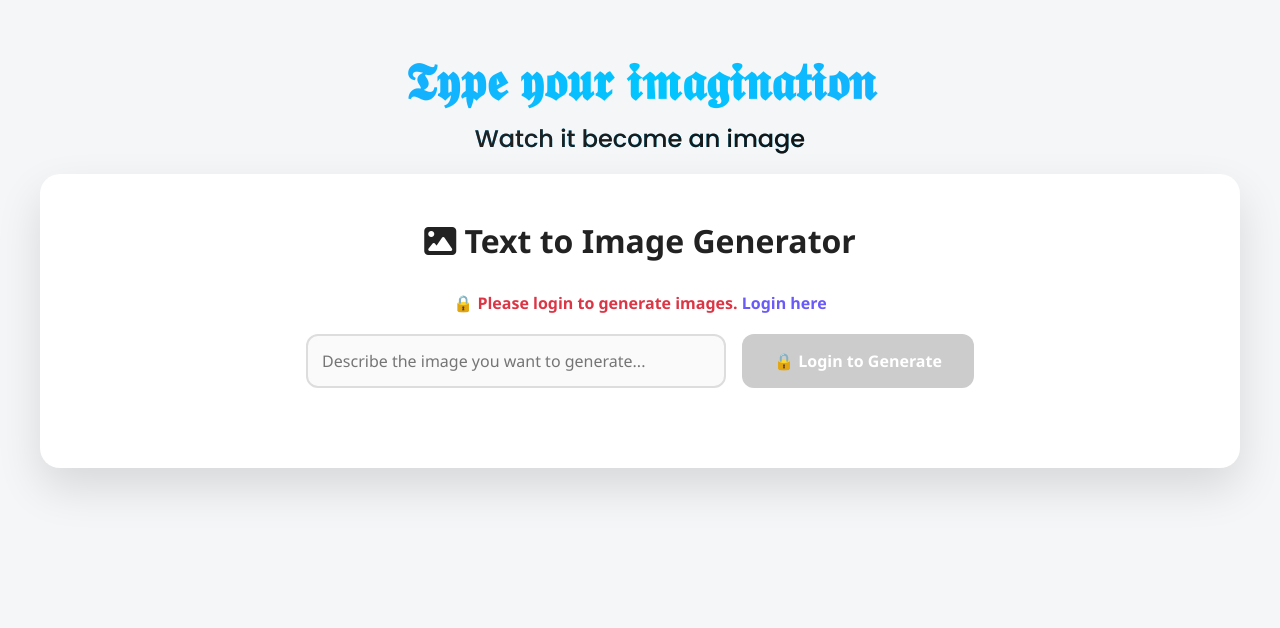
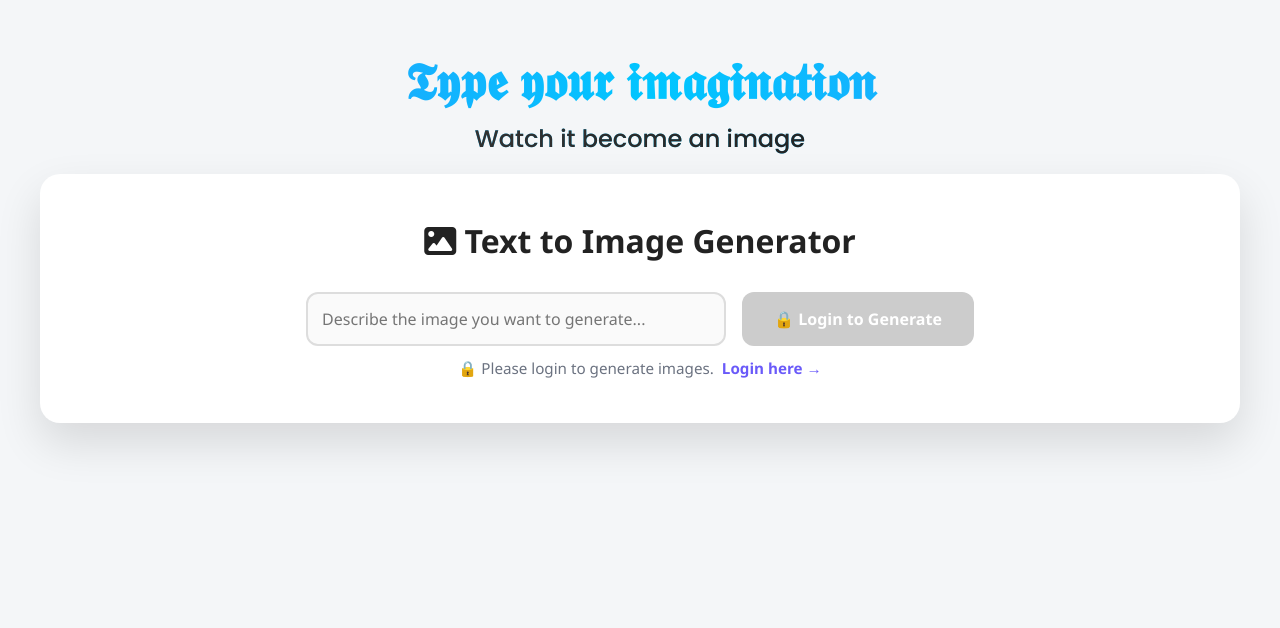
Before and after one commit to Srihariniv/chartbox, a Django app: page /image/ in a window 1280 px wide. Shown: the part 71-699 px from the top of the page. Run offline with Django 5.2, Linux system fonts and the light colour scheme.

Commit message:
Updated UI and login flow for image generation

```diff
--- a/mainapp/templates/mainapp/history.html
+++ b/mainapp/templates/mainapp/history.html
@@ -555,7 +555,7 @@
         <table class="history-table">
             <thead>
                 <tr>
-                    <th><i class="fas fa-hashtag"></i> #</th>
+                    <th><i class="fas fa-hashtag"></i> S.no</th>
                     <th><i class="fas fa-comment-alt"></i> Prompt</th>
                     <th><i class="fas fa-image"></i> Generated Image</th>
                     <th><i class="fas fa-calendar"></i> Date</th>
--- a/mainapp/templates/mainapp/image.html
+++ b/mainapp/templates/mainapp/image.html
@@ -32,8 +32,6 @@
     background-size:200% 200%;
     -webkit-background-clip:text;
     -webkit-text-fill-color:transparent;
-
-    animation:gradientMove 6s ease infinite;
 }
 
 /* Animations */
@@ -70,7 +68,7 @@
     justify-content:center;
     gap:16px;
     flex-wrap:wrap;
-    margin-bottom:35px;
+    margin-bottom:8px;
 }
 
 .ti-form input{
@@ -106,16 +104,25 @@
     box-shadow:none;
 }
 
-/* ================= LOGIN WARNING ================= */
-.login-warning{
-    margin-bottom:20px;
-    color:#dc3545;
-    font-weight:600;
+/* ================= INLINE LOGIN MESSAGE ================= */
+.login-inline{
+    margin-top:12px;
+    font-size:0.95rem;
+    color:#6b7280;
+    display:flex;
+    align-items:center;
+    justify-content:center;
+    gap:8px;
 }
 
-.login-warning a{
+.login-inline a{
     color:#6a5af9;
+    font-weight:600;
     text-decoration:none;
+}
+
+.login-inline a:hover{
+    text-decoration:underline;
 }
 
 /* ================= RESULT ================= */
@@ -149,28 +156,23 @@
 }
 </style>
 
+<!-- HERO -->
 <h1 class="hero-animate">
     𝕿𝖞𝖕𝖊 𝖞𝖔𝖚𝖗 𝖎𝖒𝖆𝖌𝖎𝖓𝖆𝖙𝖎𝖔𝖓
     <span>Watch it become an image</span>
 </h1>
 
+<!-- CARD -->
 <div class="ti-container">
 
     <h3><i class="fa-solid fa-image"></i> Text to Image Generator</h3>
-
-    <!-- 🔒 LOGIN MESSAGE -->
-    {% if not user.is_authenticated %}
-        <p class="login-warning">
-            🔒 Please login to generate images.
-            <a href="{% url 'signin' %}">Login here</a>
-        </p>
-    {% endif %}
 
     <!-- FORM -->
     <form method="post" class="ti-form">
         {% csrf_token %}
 
-        <input type="text" name="prompt"
+        <input type="text"
+               name="prompt"
                placeholder="Describe the image you want to generate..."
                {% if not user.is_authenticated %}disabled{% endif %}
                required>
@@ -182,8 +184,16 @@
         {% endif %}
     </form>
 
+    <!-- LOGIN MESSAGE -->
+    {% if not user.is_authenticated %}
+    <div class="login-inline">
+        🔒 Please login to generate images.
+        <a href="{% url 'signin' %}">Login here →</a>
+    </div>
+    {% endif %}
+
     <!-- RESULT -->
-    {% if image_url %}
+    {% if user.is_authenticated and image_url %}
     <div class="result-box">
         <h4>✅ Your AI Generated Image</h4>
         <img src="/media/{{ image_url }}" alt="Generated Image">
--- a/mainapp/views.py
+++ b/mainapp/views.py
@@ -170,10 +170,24 @@ def user_logout(request):
 from django.contrib.auth.decorators import login_required
 from .models import PromptHistory
 
-@login_required
+from django.shortcuts import render
+from .models import PromptHistory
+
 def user_history(request):
     search = request.GET.get("search", "")
 
+    # 👇 If user is NOT logged in → show empty history
+    if not request.user.is_authenticated:
+        return render(
+            request,
+            "mainapp/history.html",
+            {
+                "history": [],
+                "search": search
+            }
+        )
+
+    # 👇 If user IS logged in → show their history
     history = PromptHistory.objects.filter(user=request.user)
 
     if search:
```
Also changed, not shown: db.sqlite3, media/generated/img_67df569e.jpg (added).
